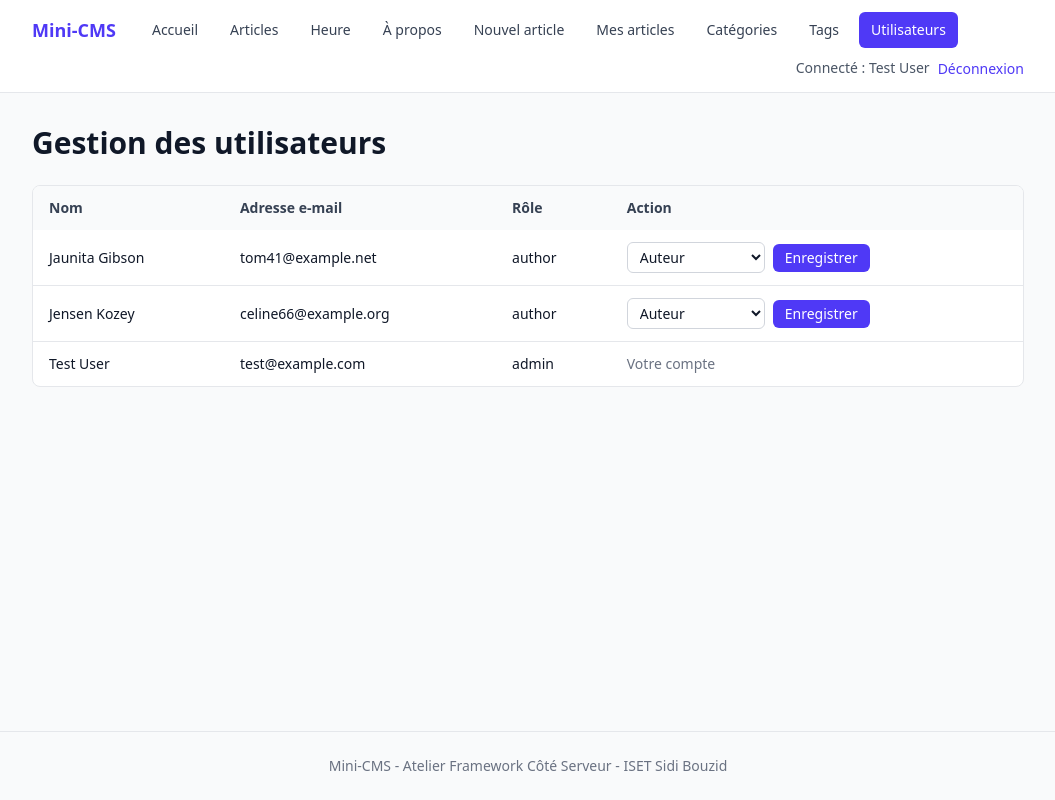
After one commit to BALKIS1429/mini-cms, a Laravel app: page /admin/utilisateurs in a window 1280 px wide. The commit adds this page. Shown: the whole page, without its empty margins (112-1167 px from the left). Run offline with Laravel 12, Linux system fonts and the light colour scheme; a user stored in the database is signed in; data comes from the database, SQL or seed files in the repository; style sheets or scripts are compiled from the project's sources.

Commit message:
Defi : gestion des roles
Co-authored-by: Copilot <223556219+Copilot@users.noreply.github.com>

```diff
--- /dev/null
+++ b/app/Http/Controllers/UserRoleController.php
@@ -0,0 +1,26 @@
+<?php
+
+namespace App\Http\Controllers;
+
+use App\Http\Requests\UpdateUserRoleRequest;
+use App\Models\User;
+use Illuminate\Http\RedirectResponse;
+use Illuminate\View\View;
+
+class UserRoleController extends Controller
+{
+    public function index(): View
+    {
+        return view('admin.users.index', [
+            'users' => User::orderBy('name')->get(),
+        ]);
+    }
+
+    public function updateRole(UpdateUserRoleRequest $request, User $user): RedirectResponse
+    {
+        $user->role = $request->validated('role');
+        $user->save();
+
+        return redirect()->route('admin.users.index')->with('success', 'Rôle mis à jour.');
+    }
+}
--- a/app/Policies/PostPolicy.php
+++ b/app/Policies/PostPolicy.php
@@ -23,7 +23,7 @@ class PostPolicy
 
     public function update(User $user, Post $post): bool
     {
-        return $user->isAdmin() || $user->id === $post->user_id;
+        return $user->id === $post->user_id;
     }
 
     public function delete(User $user, Post $post): bool
--- a/app/Providers/AppServiceProvider.php
+++ b/app/Providers/AppServiceProvider.php
@@ -24,6 +24,14 @@ class AppServiceProvider extends ServiceProvider
     {
         Model::preventLazyLoading(! app()->isProduction());
 
+        Gate::before(function (User $user, string $ability): ?bool {
+            if ($ability === 'changeRole') {
+                return null;
+            }
+
+            return $user->isAdmin() ? true : null;
+        });
+
         Gate::define('manage-categories', fn (User $user) => $user->isAdmin());
         Gate::define('manage-tags', fn (User $user) => $user->isAdmin());
     }
--- /dev/null
+++ b/resources/views/admin/users/index.blade.php
@@ -0,0 +1,47 @@
+<x-layout>
+    <x-slot:title>Utilisateurs - Mini-CMS</x-slot:title>
+
+    <h1 class="mb-6 text-3xl font-bold">Gestion des utilisateurs</h1>
+
+    <div class="overflow-x-auto rounded-lg border border-gray-200 bg-white">
+        <table class="w-full text-left text-sm">
+            <thead class="bg-gray-50 text-gray-700">
+                <tr>
+                    <th scope="col" class="px-4 py-3">Nom</th>
+                    <th scope="col" class="px-4 py-3">Adresse e-mail</th>
+                    <th scope="col" class="px-4 py-3">Rôle</th>
+                    <th scope="col" class="px-4 py-3">Action</th>
+                </tr>
+            </thead>
+            <tbody class="divide-y divide-gray-200">
+                @foreach ($users as $user)
+                    <tr>
+                        <td class="px-4 py-3">{{ $user->name }}</td>
+                        <td class="px-4 py-3">{{ $user->email }}</td>
+                        <td class="px-4 py-3">{{ $user->role }}</td>
+                        <td class="px-4 py-3">
+                            @if ($user->id === auth()->id())
+                                <span class="text-gray-500">Votre compte</span>
+                            @else
+                                <form method="POST" action="{{ route('admin.users.role', $user) }}" class="flex items-center gap-2">
+                                    @csrf
+                                    @method('PATCH')
+
+                                    <label for="role-{{ $user->id }}" class="sr-only">Rôle de {{ $user->name }}</label>
+                                    <select id="role-{{ $user->id }}" name="role" class="rounded-md border border-gray-300 px-2 py-1">
+                                        <option value="author" @selected($user->role === 'author')>Auteur</option>
+                                        <option value="admin" @selected($user->role === 'admin')>Administrateur</option>
+                                    </select>
+
+                                    <button type="submit" class="rounded-md bg-indigo-600 px-3 py-1 font-medium text-white hover:bg-indigo-700">
+                                        Enregistrer
+                                    </button>
+                                </form>
+                            @endif
+                        </td>
+                    </tr>
+                @endforeach
+            </tbody>
+        </table>
+    </div>
+</x-layout>
--- a/resources/views/components/navbar.blade.php
+++ b/resources/views/components/navbar.blade.php
@@ -19,6 +19,10 @@
                 <x-nav-link to="admin.tags.index" match="admin.tags.*">Tags</x-nav-link>
             @endcan
 
+            @can('manage-categories')
+                <x-nav-link to="admin.users.index" match="admin.users.*">Utilisateurs</x-nav-link>
+            @endcan
+
             <span class="ml-auto text-sm text-gray-600">Connecté : {{ auth()->user()->name }}</span>
 
             <form method="POST" action="{{ route('logout') }}">
--- a/routes/web.php
+++ b/routes/web.php
@@ -6,6 +6,7 @@ use App\Http\Controllers\CategoryController;
 use App\Http\Controllers\PageController;
 use App\Http\Controllers\PostController;
 use App\Http\Controllers\TagController;
+use App\Http\Controllers\UserRoleController;
 use Illuminate\Support\Facades\Route;
 
 Route::get('/', [PageController::class, 'home'])->name('home');
@@ -41,6 +42,8 @@ Route::middleware(['writable', 'auth'])->group(function () {
         ->name('posts.publication');
 
     Route::prefix('admin')->name('admin.')->middleware('admin')->group(function () {
+        Route::get('/utilisateurs', [UserRoleController::class, 'index'])->name('users.index');
+        Route::patch('/utilisateurs/{user}/role', [UserRoleController::class, 'updateRole'])->name('users.role');
         Route::resource('categories', CategoryController::class)->except('show');
         Route::resource('tags', TagController::class)->except('show');
     });
```
Also changed, not shown: app/Http/Requests/UpdateUserRoleRequest.php (added, +29 -0 lines), app/Policies/UserPolicy.php (added, +13 -0 lines), notes/s12-defi.md (added, +4 -0 lines), tests/Feature/UserRoleTest.php (added, +31 -0 lines).
